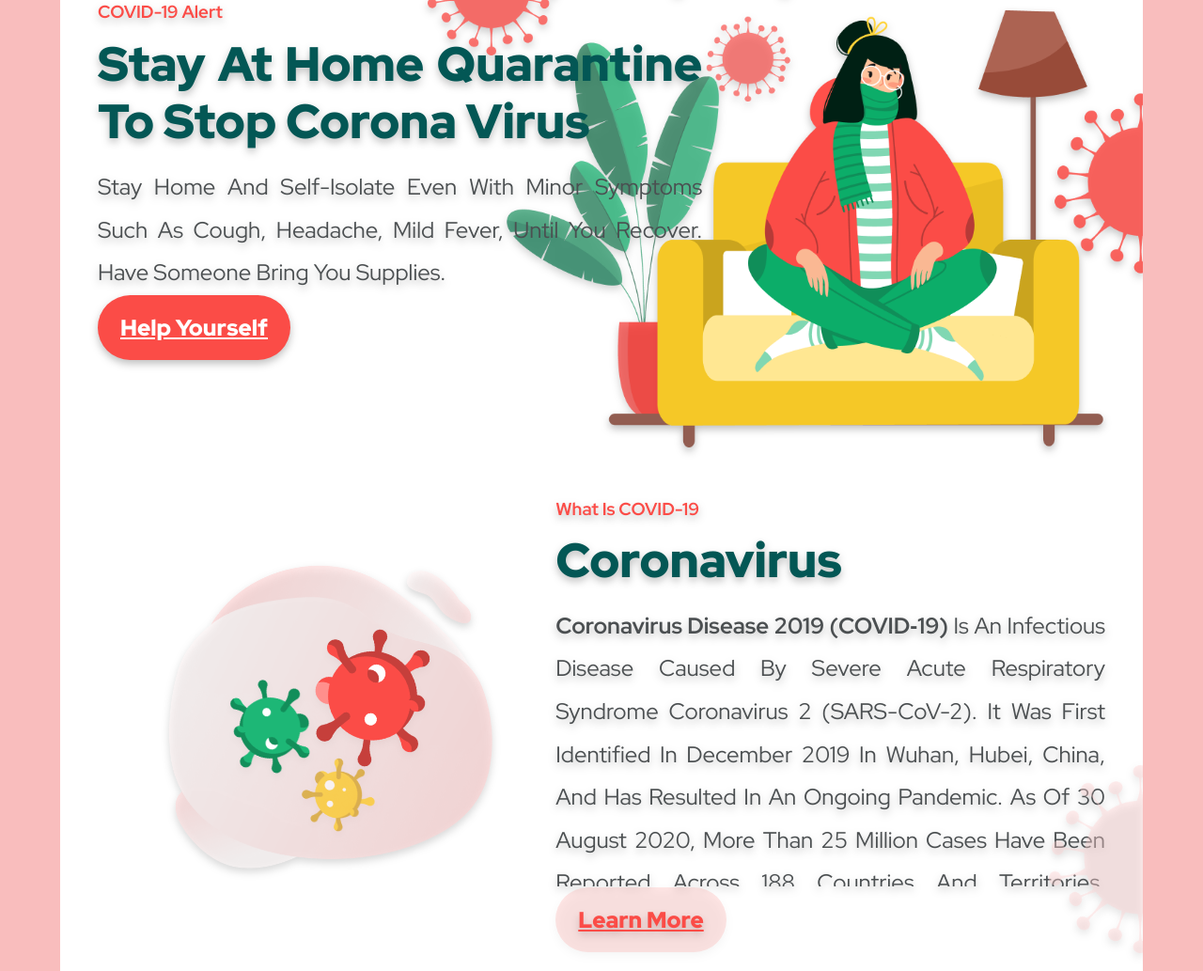
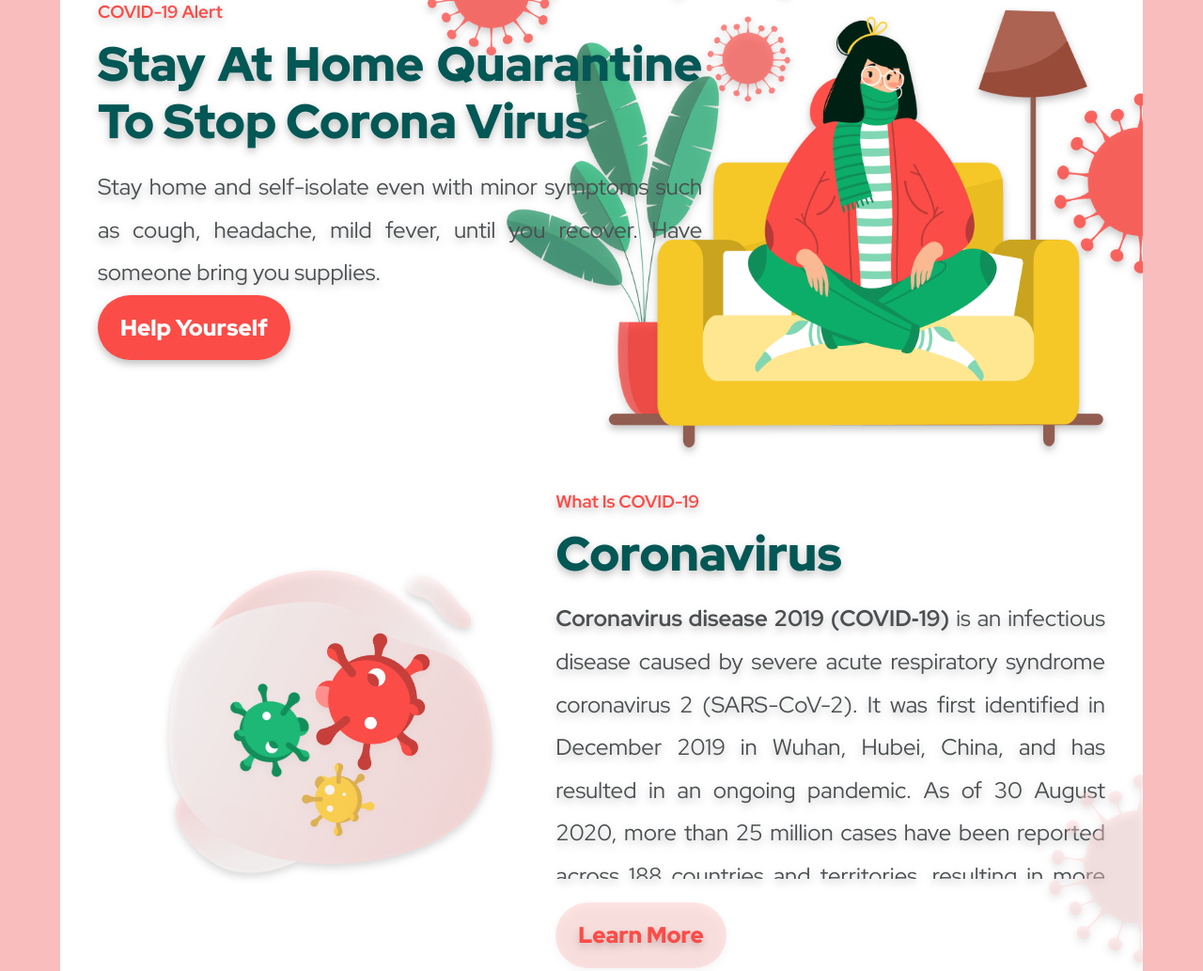
Before and after one commit to SeGeGha/covid19-helper, a website built with webpack: page public/index.html in a window 1280 px wide. Shown: the part 324-1357 px from the top of the page at 94% size. Built offline with nearby package versions, Linux system fonts and the light colour scheme.

Commit message:
style: fix some problems with app styles

```diff
--- a/src/scss/components/cards-block.scss
+++ b/src/scss/components/cards-block.scss
@@ -15,7 +15,7 @@ $min-card-width: 300px;
     box-shadow: 0px 35px 87px rgba(0, 0, 0, 0.11);
     transition: transform 0.4s;
 
-    @include flex(column, center, center);
+    @include flex(column, center, flex-start);
 
     &__title {
       margin-bottom: 0.5em;
--- a/src/scss/components/preventions-block.scss
+++ b/src/scss/components/preventions-block.scss
@@ -20,6 +20,7 @@
         line-height: 200%;
         text-align: justify;
         overflow: auto;
+        text-transform: none;
       }
     }
 
--- a/src/scss/components/text-block.scss
+++ b/src/scss/components/text-block.scss
@@ -10,6 +10,9 @@
 
   &__message {
     max-height: 300px;
+    margin-bottom: 1em;
+    font-size: 1.5rem;
+    line-height: 190%;
     overflow: auto;
   }
 
@@ -24,21 +27,17 @@
     font-weight: 900;
   }
 
-  &__message {
-    margin-bottom: 1em;
-    font-size: 1.5rem;
-    line-height: 190%;
-  }
-
   &__btn-help {
     margin-bottom: 0;
     padding: 0.8em 1em;
     font-size: 1.5rem;
     line-height: 100%;
     color: #ffffff;
+    text-decoration: none;
     background-color: $hover-color;
     border-radius: 65px;
     transition: color 0.3s;
+    cursor: pointer;
     font-weight: 900;
 
     &:hover {
--- a/src/scss/layout/overview.scss
+++ b/src/scss/layout/overview.scss
@@ -11,6 +11,10 @@ $background-virus-image-size: 100px;
     .info {
       margin: 0;
       text-align: justify;
+
+      &__message {
+        text-transform: none;
+      }
     }
   }
 
@@ -72,6 +76,11 @@ $background-virus-image-size: 100px;
     .info {
       text-align: justify;
 
+      &__message {
+        margin-bottom: 2em;
+        text-transform: none;
+      }
+
       &__btn-help {
         color: $hover-color;
         background-color: rgba(250, 86, 82, 0.15);
--- a/src/scss/style.scss
+++ b/src/scss/style.scss
@@ -3,6 +3,8 @@
 @import './abstract/variables.scss';
 
 @import './abstract/mixin.scss';
+
+@import './components/scrollbar.scss';
 
 @import './components/header-logo.scss';
 
@@ -36,6 +38,11 @@
   border: 0;
   outline: none;
   cursor: default;
+
+  &::after,
+  &::before {
+    pointer-events: none;
+  }
 }
 
 button, a > img {
```
Also changed, not shown: src/assets/img/group2.png.
